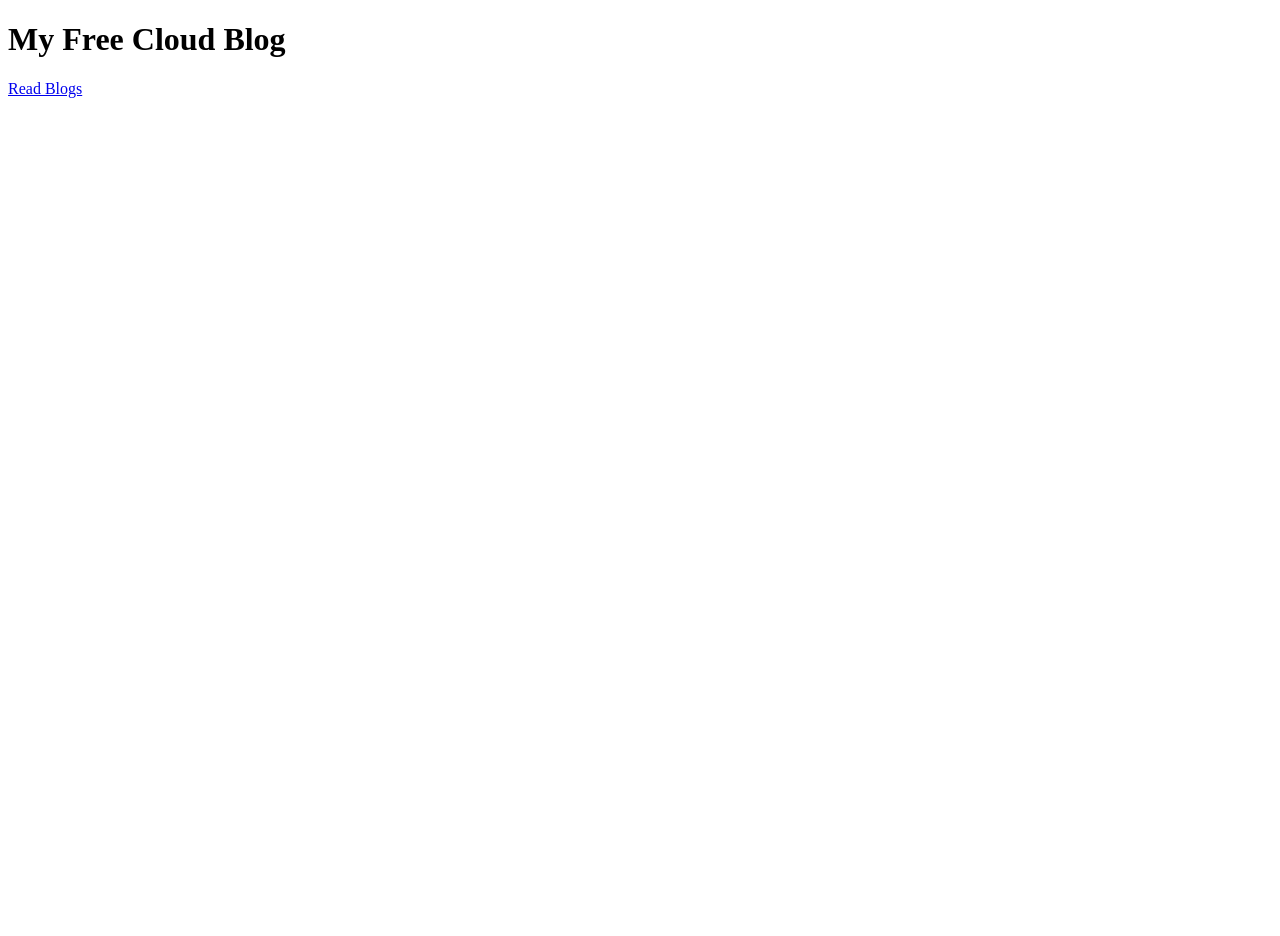
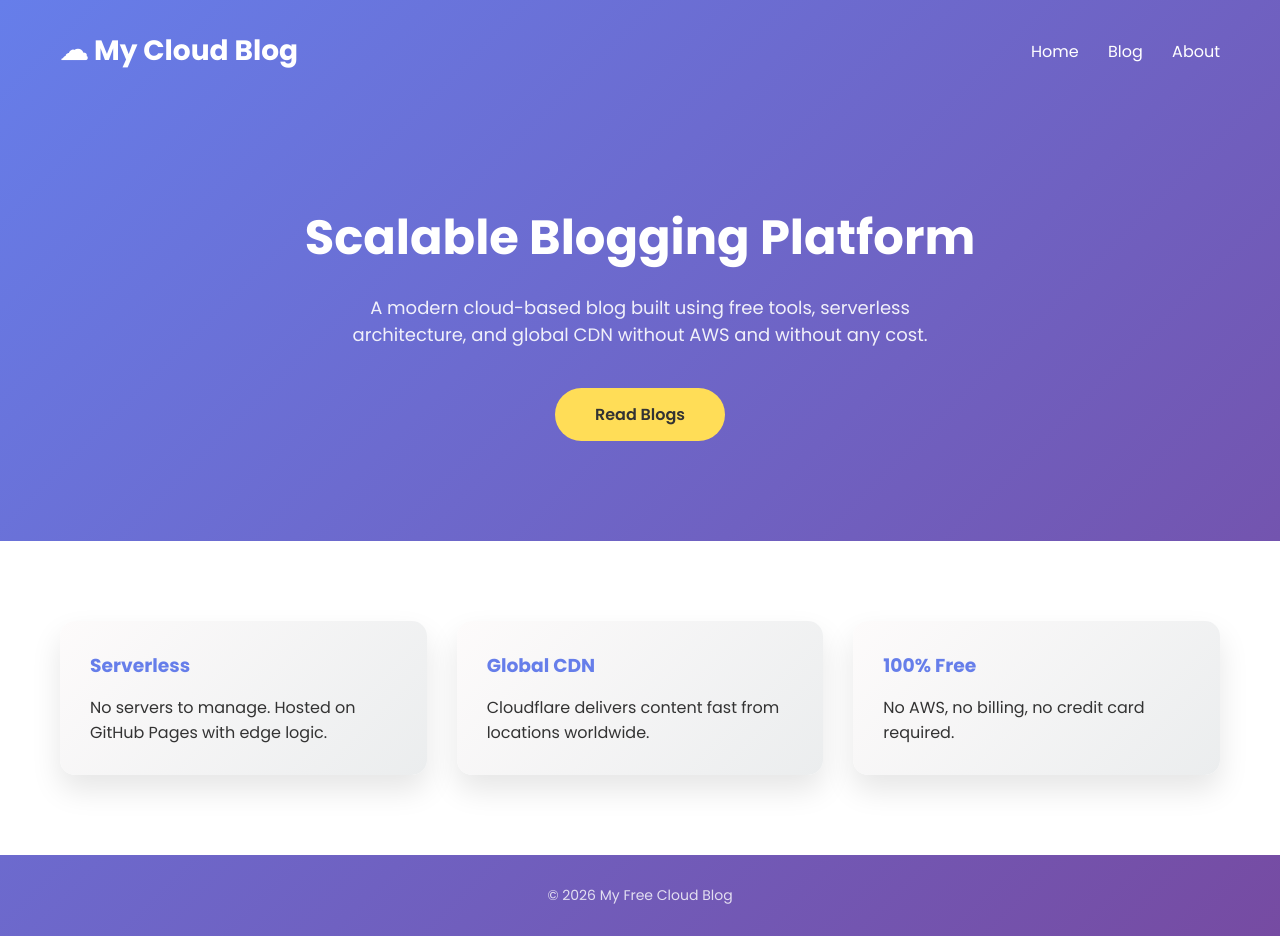
Before and after one commit to Riyazuddeen-K/my-blog, a plain HTML site: page index.html in a window 1280 px wide. Before the commit the page ends 800 px from the top, so only its background shows below. Drawn offline with Linux system fonts and the light colour scheme.

Commit message:
Revamp index.html with new layout and styles
Updated the HTML structure and added styles for a modern blog layout.

```diff
--- a/index.html
+++ b/index.html
@@ -1,10 +1,161 @@
 <!DOCTYPE html>
-<html>
+<html lang="en">
 <head>
-  <title>My Blog</title>
+  <meta charset="UTF-8">
+  <title>My Free Cloud Blog</title>
+
+  <!-- Google Font -->
+  <link href="https://fonts.googleapis.com/css2?family=Poppins:wght@300;400;600;700&display=swap" rel="stylesheet">
+
+  <style>
+    * {
+      margin: 0;
+      padding: 0;
+      box-sizing: border-box;
+      font-family: 'Poppins', sans-serif;
+    }
+
+    body {
+      background: linear-gradient(135deg, #667eea, #764ba2);
+      min-height: 100vh;
+      color: #fff;
+    }
+
+    /* HEADER */
+    header {
+      padding: 30px 60px;
+      display: flex;
+      justify-content: space-between;
+      align-items: center;
+    }
+
+    header h1 {
+      font-size: 28px;
+      font-weight: 700;
+    }
+
+    nav a {
+      color: #fff;
+      margin-left: 25px;
+      text-decoration: none;
+      font-weight: 500;
+      transition: 0.3s;
+    }
+
+    nav a:hover {
+      color: #ffdd57;
+    }
+
+    /* HERO SECTION */
+    .hero {
+      text-align: center;
+      padding: 100px 20px;
+    }
+
+    .hero h2 {
+      font-size: 48px;
+      margin-bottom: 20px;
+    }
+
+    .hero p {
+      font-size: 18px;
+      max-width: 600px;
+      margin: auto;
+      opacity: 0.9;
+    }
+
+    .hero a {
+      display: inline-block;
+      margin-top: 40px;
+      padding: 14px 40px;
+      background: #ffdd57;
+      color: #333;
+      border-radius: 30px;
+      text-decoration: none;
+      font-weight: 600;
+      transition: 0.3s;
+    }
+
+    .hero a:hover {
+      background: #fff;
+      transform: scale(1.05);
+    }
+
+    /* FEATURES */
+    .features {
+      background: #fff;
+      color: #333;
+      padding: 80px 60px;
+      display: grid;
+      grid-template-columns: repeat(auto-fit, minmax(250px, 1fr));
+      gap: 30px;
+    }
+
+    .card {
+      background: linear-gradient(135deg, #fdfbfb, #ebedee);
+      padding: 30px;
+      border-radius: 15px;
+      box-shadow: 0 15px 30px rgba(0,0,0,0.1);
+      transition: 0.3s;
+    }
+
+    .card:hover {
+      transform: translateY(-10px);
+    }
+
+    .card h3 {
+      margin-bottom: 15px;
+      color: #667eea;
+    }
+
+    /* FOOTER */
+    footer {
+      text-align: center;
+      padding: 30px;
+      font-size: 14px;
+      opacity: 0.8;
+    }
+  </style>
 </head>
+
 <body>
-  <h1>My Free Cloud Blog</h1>
+
+<header>
+  <h1>☁ My Cloud Blog</h1>
+  <nav>
+    <a href="#">Home</a>
+    <a href="blog.html">Blog</a>
+    <a href="#">About</a>
+  </nav>
+</header>
+
+<section class="hero">
+  <h2>Scalable Blogging Platform</h2>
+  <p>
+    A modern cloud-based blog built using free tools, serverless architecture,
+    and global CDN  without AWS and without any cost.
+  </p>
   <a href="blog.html">Read Blogs</a>
+</section>
+
+<section class="features">
+  <div class="card">
+    <h3> Serverless</h3>
+    <p>No servers to manage. Hosted on GitHub Pages with edge logic.</p>
+  </div>
+  <div class="card">
+    <h3>Global CDN</h3>
+    <p>Cloudflare delivers content fast from locations worldwide.</p>
+  </div>
+  <div class="card">
+    <h3>100% Free</h3>
+    <p>No AWS, no billing, no credit card required.</p>
+  </div>
+</section>
+
+<footer>
+  © 2026 My Free Cloud Blog
+</footer>
+
 </body>
 </html>
```
